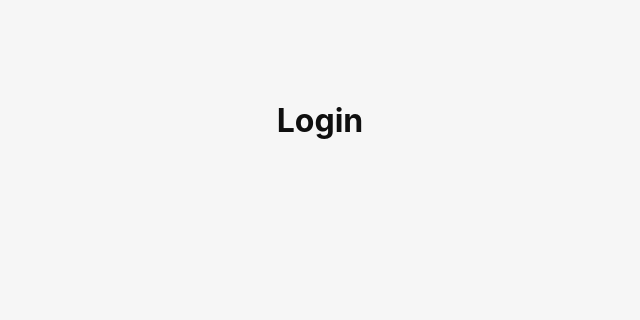
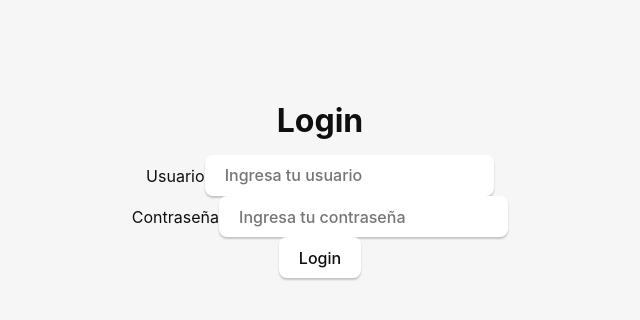
Before and after one commit to edwarsthat/agrofenix_app, a React (Vite) app: page / in a window 1280 px wide. Shown: the top 320 px of the page, without its empty margins (320-960 px from the left). Built offline with nearby package versions, Linux system fonts and the light colour scheme.

Commit message:
se agrego campos a login

```diff
--- a/src/views/Login.tsx
+++ b/src/views/Login.tsx
@@ -1,8 +1,42 @@
+import { useState } from "react"
+import FormInput from "../components/UI/FormInput"
+import useSessionStore from "../store/useSessionStore"
 
 export default function Login(){
+    const login = useSessionStore(data => data.login)
+    const [username, setUsername] = useState("")
+    const [password, setPassword] = useState("")
+
+    const handleLogin = async ():Promise<void> => {
+        try {
+            console.log(username)
+            const response = await login(username, password)
+            console.log(response)
+
+        } catch (err){
+            console.error(err)
+        }
+    }
+
     return(
         <div>
             <h1>Login</h1>
+            <FormInput
+                name="username"
+                label="Usuario"
+                value={username}
+                onChange={(e) => setUsername(e.target.value)}
+                placeholder="Ingresa tu usuario"
+            />
+            <FormInput
+                name="password"
+                label="Contraseña"
+                type="password"
+                value={password}
+                onChange={(e) => setPassword(e.target.value)}
+                placeholder="Ingresa tu contraseña"
+            />
+            <button onClick={handleLogin}>Login</button>
         </div>
     )
 }
```
